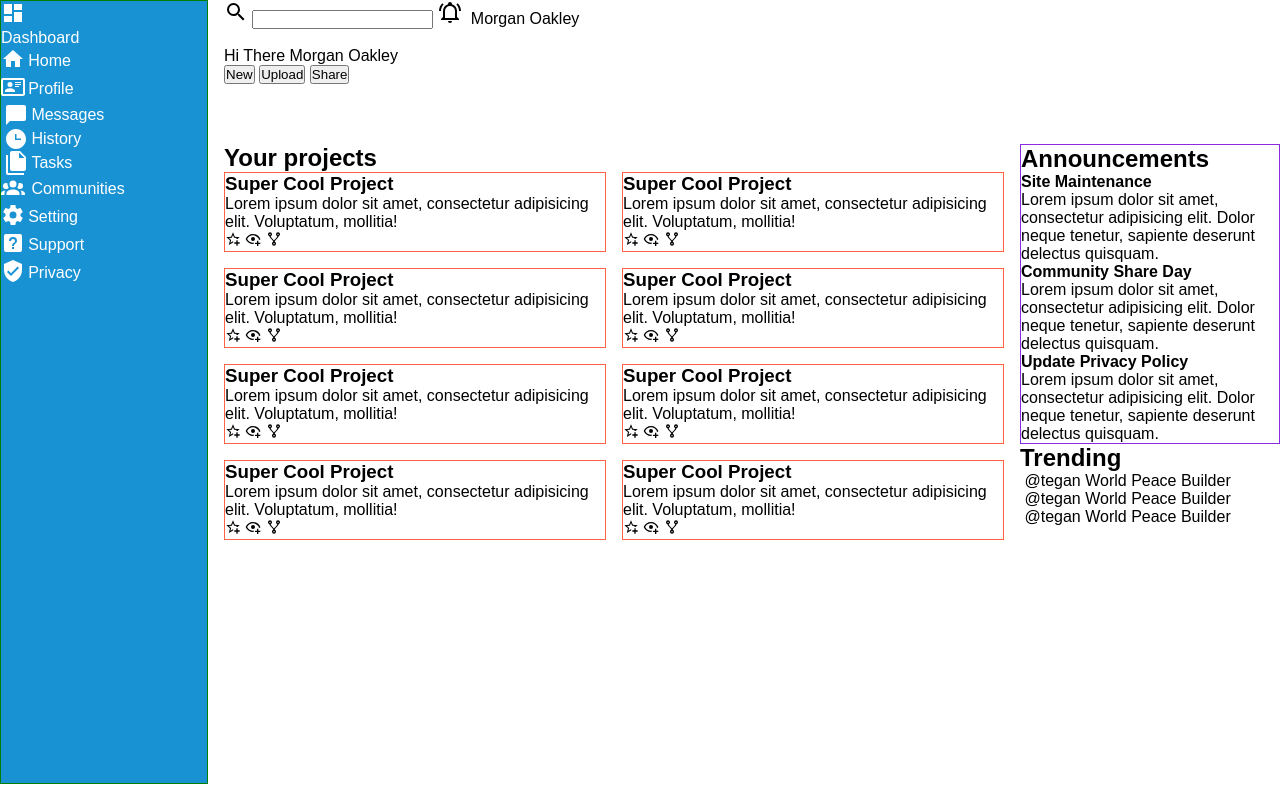
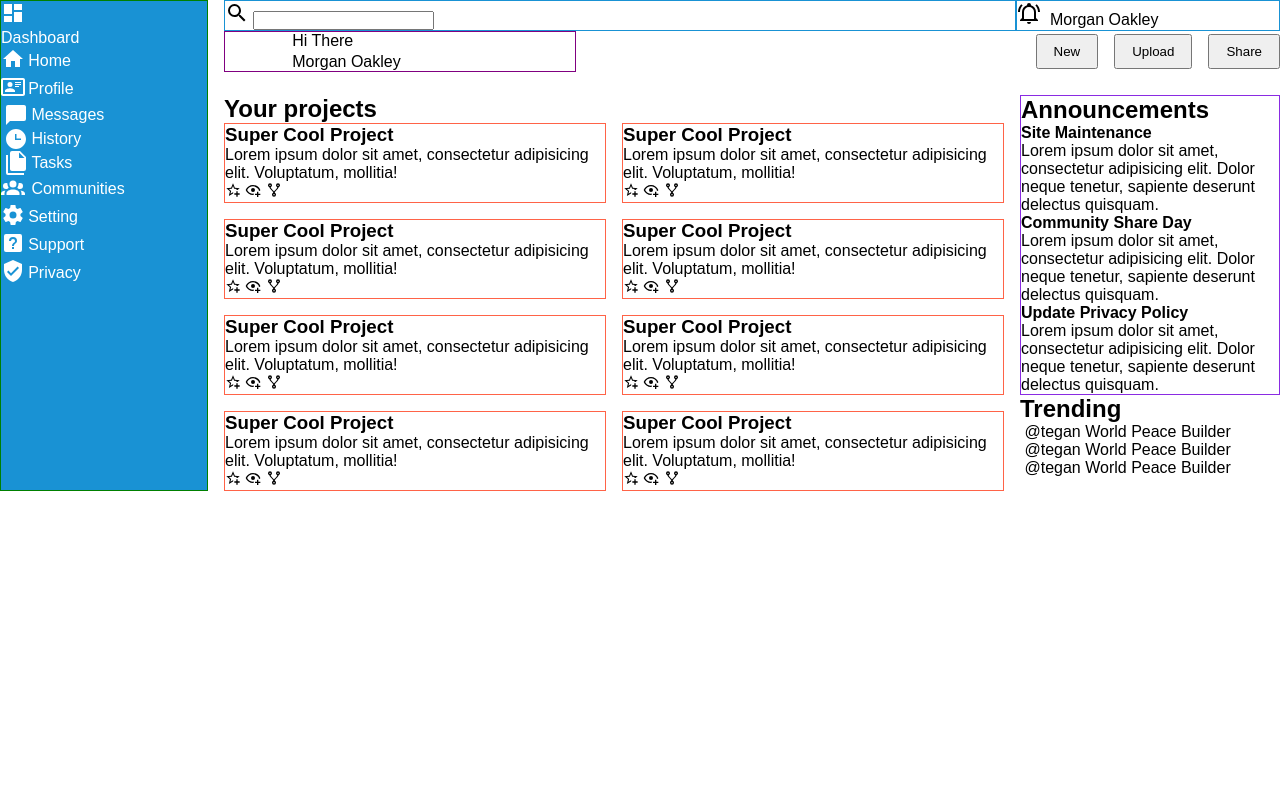
Before and after one commit to Teshager21/admin-dashboard, a plain HTML site: page index.html in a window 1280 px wide. Drawn offline with Linux system fonts and the light colour scheme.

Commit message:
space the heading elements using grid

```diff
--- a/index.html
+++ b/index.html
@@ -8,19 +8,36 @@
 </head>
 <body>
     <header>
+        <div class="top-header">
+            <div class="search">
                 <span class="search-icon"><img src="assets/magnify.svg" alt="" srcset=""></span>
-        <input type="search" name="search" id="">
+                <input type="search-input" name="search" id="">
+            </div>
+           <div class="more">
             <span class="notification-bell"><img src="assets/bell-ring-outline.svg" alt="" srcset=""></span>
             <span class="avatar"><img src="assets/avatar.webp" alt="" srcset=""></span>
             <span class="user-name">Morgan Oakley</span>
+           </div>
+
             <div>
+        </div>
+        <div class="bottom-header">
+            <div class="current-user">
                 <div class="avatar-bigger"><img src="assets/avatar.webp" alt="" srcset=""></div>
                 <span>Hi There</span>
                 <span class="name-bigger">Morgan Oakley</span>
             </div>
-        <button>New</button>
-        <button>Upload</button>
-        <button>Share</button>
+            <div class="nav-links">
+                <button class="new-btn">New</button>
+                <button class="upload-btn">Upload</button>
+                <button class="share-btn">Share</button>
+            </div>
+
+        </div>
+
+        </div>
+
+
     </header>
     <main>
 
--- a/style.css
+++ b/style.css
@@ -6,7 +6,7 @@
 body{
     /* background-color: tomato; */
     font-family: sans-serif;
-    height:100vh;
+    /* height:100vh; */
     display: grid;
     grid-template-columns: minmax(200px,1fr) minmax(250px,4fr) minmax(150px,1fr);
     grid-template-rows: minmax(50px,1fr) 5fr;
@@ -17,8 +17,87 @@ body{
 header{
     grid-column: 2/-1;
     grid-row:1/span1;
+    display: grid;
+    grid-template-rows: 15px 1fr;
+    grid-template-columns:1fr;
+}
+.top-header{
+    grid-row: 1;
+    display: grid;
+    grid-template-columns: 3fr 1fr;
+    /* grid-template-rows: 255px 1fr; */
+}
+.more{
+    grid-column: 2/3;
+    border: #1992d4 1px solid;
+}
+.search{
+    grid-column: 1/2;
+    border: #1992d4 1px solid;
 }
 
+.bottom-header{
+    width: 100%;
+    display: grid;
+    grid-template-columns: 1fr 2fr;
+    grid-row: 2;
+    grid-column: 1/-1;
+}
+
+.current-user{
+    display: grid;
+    grid-template-columns: 4rem 1fr;
+    grid-template-rows: repeat(2,1fr);
+    gap:0.2rem;
+    border: purple 1px  solid;
+
+}
+
+.name-bigger{
+    grid-row: 2;
+    grid-column: 2/-1;
+}
+
+.avatar-bigger{
+    width:4rem;
+    grid-row: 1/-1;
+}
+.avatar-bigger img{
+    width:100%;
+    border-radius: 50%;
+    grid-row: 1/-1;
+}
+
+.avatar img{
+    border-radius: 50%;
+}
+
+.nav-links{
+    display: grid;
+    grid-template-columns: repeate(3,1fr);
+    grid-template-rows: 1fr;
+    justify-content: end;
+    align-content: center;
+    align-items: center;
+    gap:1rem;
+}
+
+.nav-links button{
+    padding-top: 0.5rem;
+    padding-bottom: 0.5rem;
+    padding-right: 1rem;
+    padding-left: 1rem;
+}
+
+.new-btn{
+    grid-column: 1/2;
+}
+.share-btn{
+    grid-column: 3/span 1;
+}
+.upload-btn{
+    grid-column: 2/3;
+}
 header span img{
     width: 1.5rem;
 }
@@ -51,14 +130,9 @@ main{
     width: 1rem;
 }
 
-.avatar img{
-    border-radius: 50%;
-}
 
-.avatar-bigger img{
-    width:2rem;
-    border-radius: 50%;
-}
+
+
 
 .trending-card .avatar img {
     width:1.5rem;
```
Lines whose indentation alone changed are shown as unchanged.
